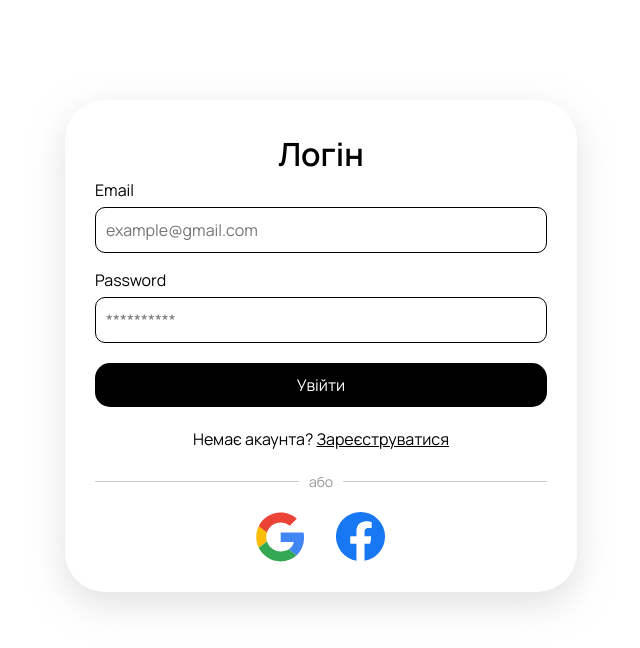
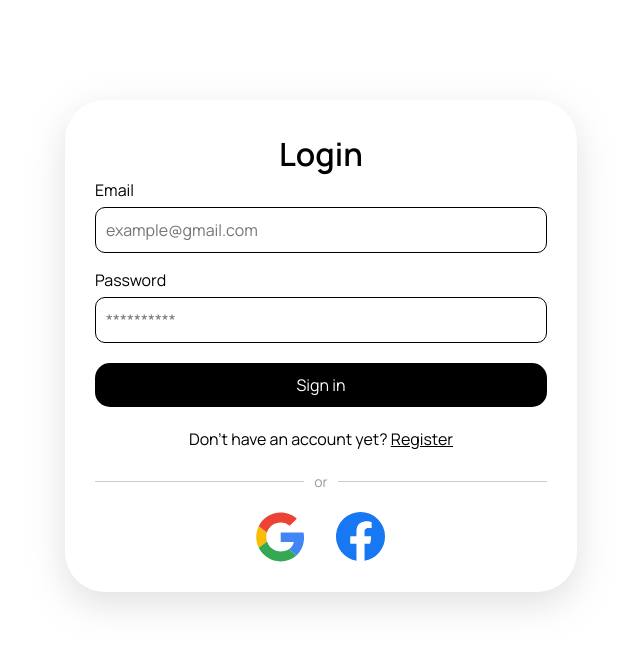
Before and after one commit to maxnevermo/reenbit-chat-test-frontend, a React (Vite) app: page / in a window 1280 px wide. Shown: the top 648 px of the page, without its empty margins (319-959 px from the left). Built offline with nearby package versions, Linux system fonts and the light colour scheme; no server answers.

Commit message:
language unifying

```diff
--- a/src/components/AuthForm/AuthForm.jsx
+++ b/src/components/AuthForm/AuthForm.jsx
@@ -77,26 +77,26 @@ export default function AuthForm() {
 
   return (
     <div className={styles["auth-container"]}>
-      <h1>{isRegistering ? "Реєстрація" : "Логін"}</h1>
+      <h1>{isRegistering ? "Sign up" : "Login"}</h1>
       <form className={styles["auth-form"]} onSubmit={handleSubmit}>
         {isRegistering && (
           <>
             <FormInput
               form={form}
               handleChange={handleChange}
-              label="Ім'я"
+              label="First Name"
               name="firstName"
               type="text"
-              placeholder="Петро"
+              placeholder="John"
               required
             />
             <FormInput
               form={form}
               handleChange={handleChange}
-              label="Прізвище"
+              label="Last Nam"
               name="lastName"
               type="text"
-              placeholder="Іванов"
+              placeholder="Doe"
               required
             />
           </>
@@ -120,22 +120,24 @@ export default function AuthForm() {
           required
         />
         <button className={styles["submit-button"]} type="submit">
-          {isRegistering ? "Зареєструватися" : "Увійти"}
+          {isRegistering ? "Register" : "Sign in"}
         </button>
       </form>
       <p>
-        {isRegistering ? "Вже є акаунт?" : "Немає акаунта?"}{" "}
+        {isRegistering
+          ? "Already have an account?"
+          : "Don't have an account yet?"}{" "}
         <button
           className={styles["accent-element"]}
           type="button"
           onClick={toggleMode}
         >
-          {isRegistering ? "Увійти" : "Зареєструватися"}
+          {isRegistering ? "Sign in" : "Register"}
         </button>
       </p>
 
       <div className={styles.divider}>
-        <span>або</span>
+        <span>or</span>
       </div>
 
       <div className={styles["social-login-buttons"]}>
```
